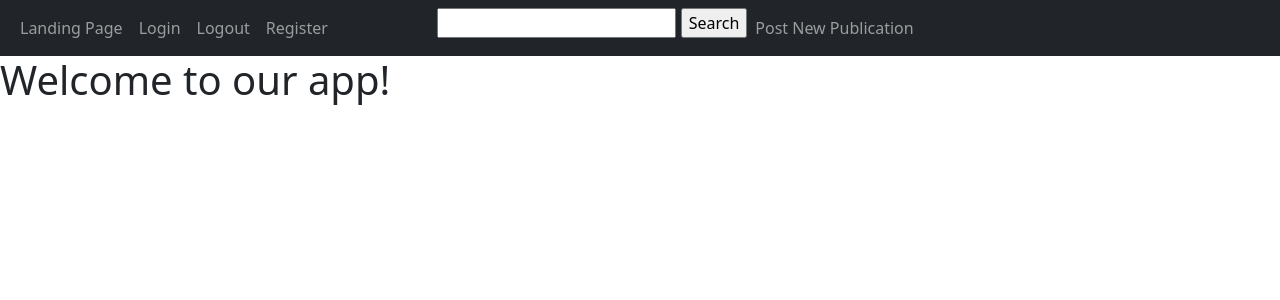
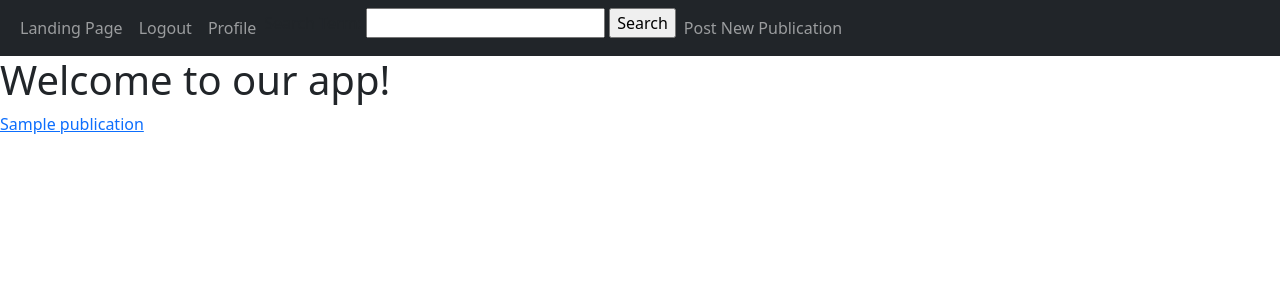
Before and after one commit to zlatin-tech/ecom-assignment2, a PHP site: page /Main/index in a window 1280 px wide. Shown: the top 300 px of the page. Run offline with PHP 8.4, Linux system fonts and the light colour scheme; the visitor is signed in with stand-in values (Sample User, id 1); data comes from the database, SQL or seed files in the repository; tables that the repository leaves empty hold one stand-in row (values such as "Sample post"); data that the repository does not hold is empty.

Commit message:
display publications

```diff
--- a/app/controllers/Person.php
+++ b/app/controllers/Person.php
@@ -5,6 +5,7 @@ use stdClass;
 
 class Person extends \app\core\Controller{
     public function main(){
-        $this->view('Main/index');
+        $controller = new \app\controllers\Publication();
+        $this->view('Main/index', $controller->getAllPublications());
     }
 }
--- a/app/controllers/Publication.php
+++ b/app/controllers/Publication.php
@@ -12,16 +12,23 @@ class Publication extends \app\core\Controller{
          (new HasProfile())->redirected();
      }
 
-    // Display a listing of the publications, most recent first
-    public function index() {
-        $publication = new \app\models\Publication();
-        $publications = $publication->getAllPublications();
-        $this->view('Publication/view', $publications);
+     public function displayPublicationById($id) {
+        echo 'testing';
+        $publication_id = intval($id);
+        echo 'testing1';
+        $publication = \app\models\Publication::getPublicationById($publication_id);
+        echo 'testing2';
+        $this->view('Publication/view', ['publication' => $publication]);
+        echo 'testing3';
     }
+
 
 
     public function create() {
         $this->view('Publication/create');
+    }
+    public function getAllPublications(){
+        return \app\models\Publication::getAllPublications();
     }
 
     // Store a newly created publication in the database
--- a/app/core/App.php
+++ b/app/core/App.php
@@ -37,6 +37,10 @@ class App{
         }
         return false;
     }
+
+
+
+
 
     function filtered($controllerInstance, $method){
 
--- a/app/models/Publication.php
+++ b/app/models/Publication.php
@@ -52,23 +52,27 @@ class Publication extends \app\core\Model{
         $STMT->execute($data);
     }
 
-    // Fetch all publications, most recent first
-    public function getAllPublications() {
-        // SQL to select all publications, order by timestamp DESC
-        $SQL = 'SELECT * FROM publication ORDER BY timestamp DESC';        ;
+    // Fetch all PUBLIC publications, most recent first
+    public static function getAllPublications() {
+        $SQL = 'SELECT * FROM publication WHERE publication_status = "public" ORDER BY timestamp DESC';        ;
 		$STMT = self::$_conn->prepare($SQL);
 		$STMT->execute();
 		return $STMT->fetchAll(PDO::FETCH_CLASS, 'app\models\Publication');
     }
 
-    // Fetch a single publication by ID
     public static function getPublicationById($publicationId) {
         $SQL = 'SELECT * FROM publication WHERE publication_id = :publication_id';
-		$STMT = self::$_conn->prepare($SQL);
-        $data = ['publication_id'=>$publicationId];
+        $STMT = self::$_conn->prepare($SQL);
+        $data = ['publication_id' => $publicationId];
         $STMT->execute($data);
-        return $STMT->fetch(PDO::FETCH_CLASS, 'app\models\Publication');
+        // Set the fetch mode to FETCH_CLASS before fetching
+        $STMT->setFetchMode(PDO::FETCH_CLASS, 'app\models\Publication');
+        // Fetch the result as an instance of 'app\models\Publication' class
+        return $STMT->fetch();
     }
+
+
+
 
     // Search publications by title or content
     public static function searchPublications($searchTerm) {
--- a/app/routes.php
+++ b/app/routes.php
@@ -6,6 +6,7 @@ $this->addRoute('Main/index' , 'Person,main');
 $this->addRoute('Publication/create' , 'Publication,create');
 $this->addRoute('Publication/edit' , 'Publication,edit');
 $this->addRoute('Publication/store' , 'Publication,store');
+$this->addRoute('Publication/view/{id}' , 'Publication,displayPublicationById');
 
 $this->addRoute('User/logout' , 'User,logout');
 $this->addRoute('User/update' , 'User,update');
--- a/app/views/Main/index.php
+++ b/app/views/Main/index.php
@@ -3,13 +3,11 @@
 ?>
 
 <h1>Welcome to our app!</h1>
+
 <?php
 foreach($data as $publication){
-
-     ?>
-     <a href="/Publication/view/<?php echo $publication->no; ?>"><?php $publication->title?></a>
-     <?php
-     $this->view('Publication/view', $publication);
+     echo '<a href="/Publication/view/' . $publication->publication_id . '">' . $publication->publication_title . '</a>';
+     echo '<br>';
 }
 ?>
 
--- a/app/views/header.php
+++ b/app/views/header.php
@@ -16,15 +16,23 @@
                 <li class="nav-item">
                     <a class="nav-link" href="/Main/index">Landing Page</a>
                 </li>
-                <li class="nav-item">
-                    <a class="nav-link" href="/User/login">Login</a>
-                </li>
-                <li class="nav-item">
+                <?php
+                if(isset($_SESSION['user_id'])){
+                    echo '<li class="nav-item">
                     <a class="nav-link" href="/User/logout">Logout</a>
                 </li>
                 <li class="nav-item">
-                    <a class="nav-link" href="/User/register">Register</a>
-                </li>
+                    <a class="nav-link" href="/Profile/index">Profile</a>
+                </li>';
+               }else{
+                    echo '<li class="nav-item">
+                            <a class="nav-link" href="/User/login">Login</a>
+                        </li>
+                        <li class="nav-item">
+                            <a class="nav-link" href="/User/register">Register</a>
+                        </li>';
+               }
+                ?>
                 <li class="nav-item">
                 <form action="/Publication/search" method="POST">
                     <label for="search">Search Term:</label>
```
Also changed, not shown: .htaccess.
